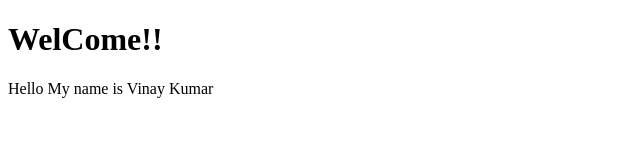
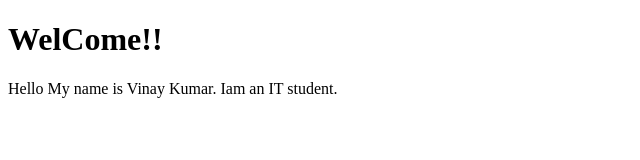
Before and after one commit to vinay-kumar-projects/miniproject, a React (Create React App) app: page / in a window 1280 px wide. Shown: the top 160 px of the page, without its empty margins (0-640 px from the left). Built offline with nearby package versions, Linux system fonts and the light colour scheme.

Commit message:
Render multiple elements in ReactDOM.render() using array method

```diff
--- a/src/index.js
+++ b/src/index.js
@@ -2,8 +2,8 @@ import React from 'react';
 import ReactDOM from 'react-dom';
 
 ReactDOM.render(
-    <div>
-    <h1>WelCome!!</h1>
-    <p>Hello My name is Vinay Kumar</p>
-    </div>,
+    [
+    <h1>WelCome!!</h1>,
+    <p>Hello My name is Vinay Kumar. Iam an IT student.</p>
+    ],
     document.getElementById("root"))
```
